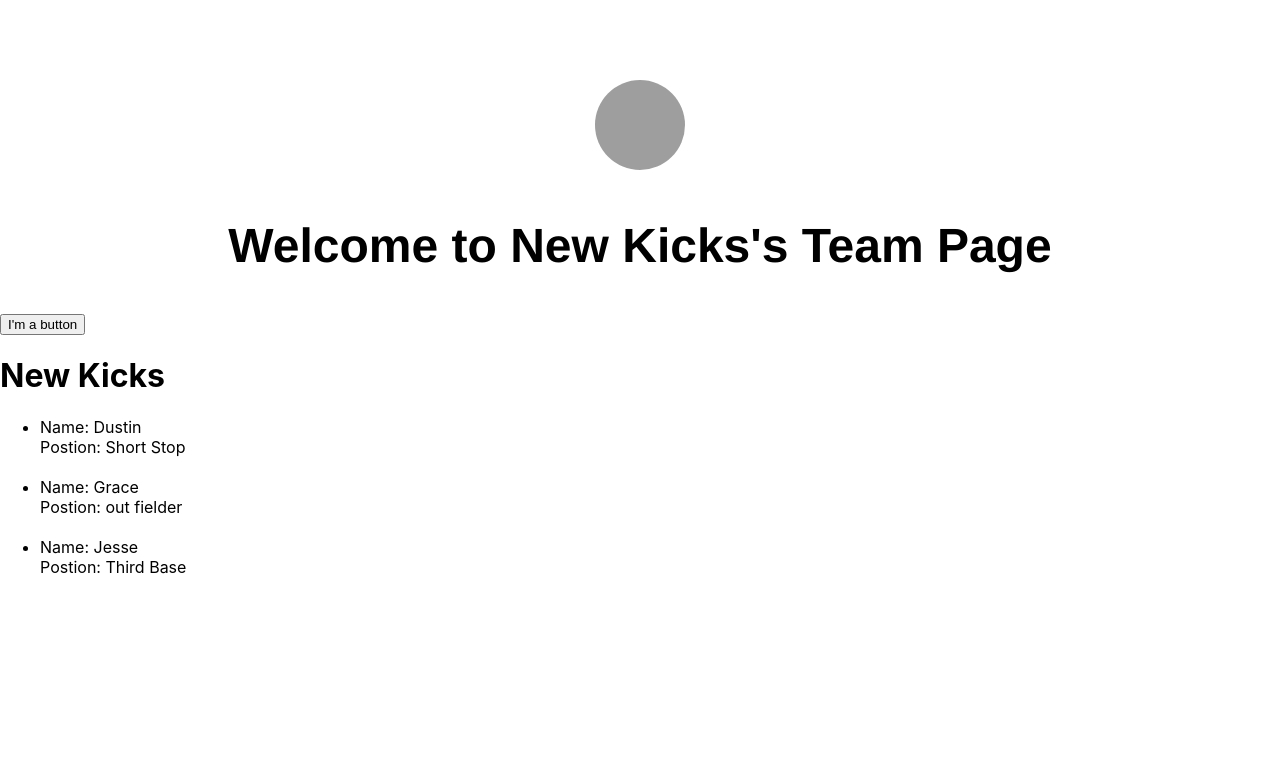
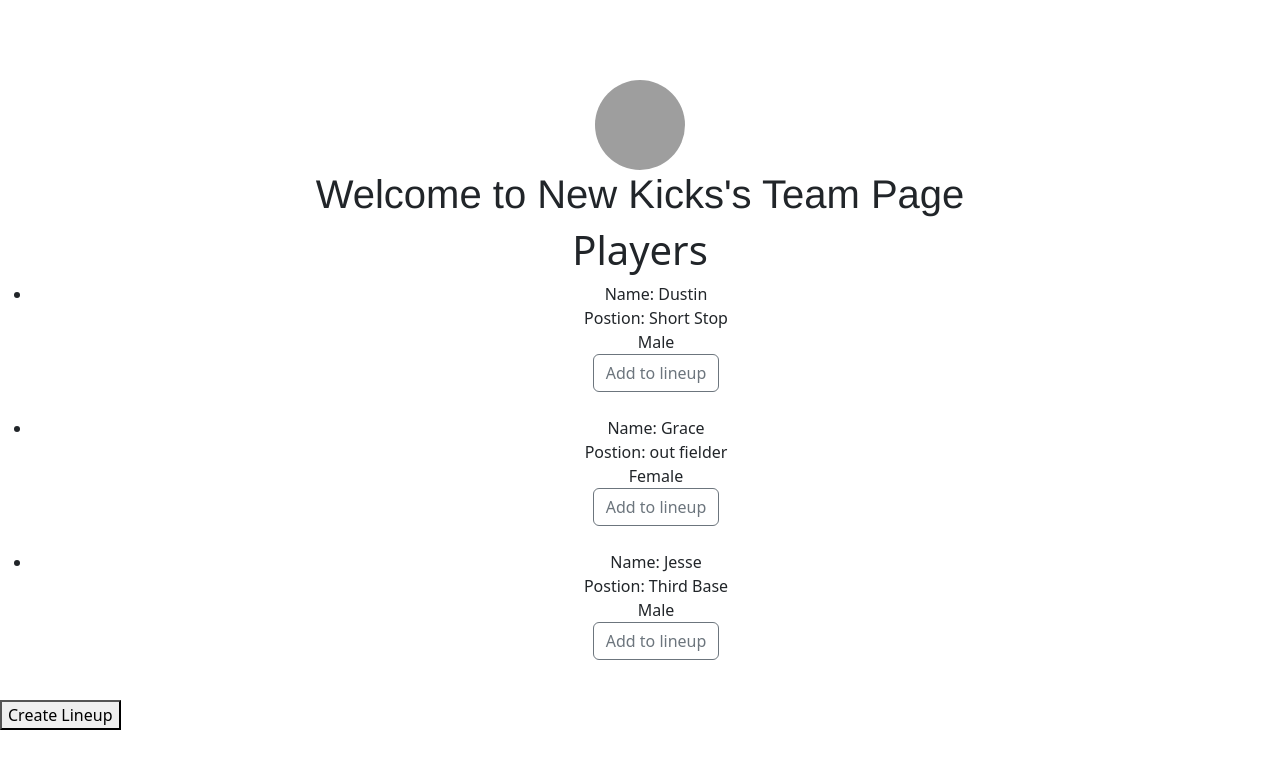
Before and after one commit to jrymnd/ReactApp1, a React (Create React App) app: page / in a window 1280 px wide. Shown: the top 768 px of the page. Built offline with nearby package versions, Linux system fonts and the light colour scheme; grey boxes are pictures that could not be loaded.

Commit message:
added useState

```diff
--- a/package.json
+++ b/package.json
@@ -6,9 +6,11 @@
     "@testing-library/jest-dom": "^5.16.5",
     "@testing-library/react": "^13.4.0",
     "@testing-library/user-event": "^13.5.0",
+    "bootstrap": "^5.2.3",
     "react": "^18.2.0",
     "react-dom": "^18.2.0",
     "react-scripts": "5.0.1",
+    "reactstrap": "^9.1.6",
     "web-vitals": "^2.1.4"
   },
   "scripts": {
--- a/src/App.css
+++ b/src/App.css
@@ -47,3 +47,12 @@
   border-radius: 50%;
   margin-top: 5rem;
 }
+
+.textCenter{
+  text-align: center;
+}
+
+.buttonCenter{
+  margin-left: auto;
+  margin-right: auto;
+}
--- a/src/App.js
+++ b/src/App.js
@@ -1,24 +1,18 @@
 import logo from './logo.svg';
 import './App.css';
-import TeamList from './components/TeamList';
+import TeamList from './components/lists/TeamList';
 import Header from './components/headers/PlayerHeader';
 import TeamHeader from './components/headers/TeamHeader';
+import Footer from './components/footers/appFooter';
 
-function MyButton() {
-  return (
-      <button>
-          I'm a button
-      </button>
-  );
-}
 
 
 export default function MyApp() {
   return (
     <div>
       <TeamHeader />
-      <MyButton />
       <TeamList />
+      <Footer />
     </div>
   );
 }
--- a/src/components/TeamList.js
+++ /dev/null
@@ -1,21 +0,0 @@
-import { players } from "../playersList";
-import { teamInfo } from "../teamName";
-
-export default function TeamList() {
-const listPlayers = players.map(player =>
-    <li key={player.name}>
-        Name: {player.name}
-        <br/>
-        Postion: {player.position}
-        <br />
-        <br />
-    </li>
-);
-
-return (
-    <div>
-    <h1>{teamInfo[0].name}</h1>
-    <ul>{listPlayers}</ul>
-    </div>
-);
-}
--- /dev/null
+++ b/src/components/footers/appFooter.js
@@ -0,0 +1,13 @@
+import { players } from "../../playersList";
+
+export default function Footer() {
+    function onButtonClick(){
+
+    }
+
+        return (
+            <button className='buttonCenter'>
+                Create Lineup
+            </button>
+        );
+      }
--- /dev/null
+++ b/src/components/lists/TeamList.js
@@ -0,0 +1,67 @@
+import 'bootstrap/dist/css/bootstrap.min.css';
+import { useState } from "react";
+import { Button } from 'reactstrap';
+import { players } from "../../playersList";
+import { teamInfo } from "../../teamName";
+
+
+export default function TeamList() {
+
+const [blist, setBlist] = useState([])
+
+
+
+const lineUp = blist.map(player =>
+    <li key={player.name}>
+        Name: {player.name}
+        <br />
+        Postion: {player.position}
+        <br />
+        <br />
+    </li>
+    );
+
+
+const listPlayers = players.map(player =>
+    <li key={player.name}>
+        Name: {player.name}
+        <br/>
+        Postion: {player.position}
+        <br />
+        {player.male ? 'Male' : 'Female'}
+        <br />
+        <Button color="secondary" outline
+
+
+
+        onClick={() => onClick({player})}>Add to lineup</Button>
+
+
+
+
+
+        <br />
+        <br />
+    </li>
+);
+
+function onClick({player}){
+
+
+    const battingList = blist.concat(player)
+
+    setBlist(battingList)
+    alert(player.name);
+    // alert(blist);
+};
+
+
+
+return (
+    <div className="textCenter">
+    <h1>Players</h1>
+    <ul>{listPlayers}</ul>
+    <ul>{lineUp}</ul>
+    </div>
+);
+}
--- a/src/teamName.js
+++ b/src/teamName.js
@@ -1,4 +1,4 @@
-import TeamList from "./components/TeamList"
+import TeamList from "./components/lists/TeamList"
 
 export const teamInfo = [
     {
```
Also changed, not shown: src/components/lists/LineupList.js (added), src/components/pages/playerPage.js (added), src/components/pages/teamPage.js (added), 1 other file (tests, documents, lock files or other folders).
